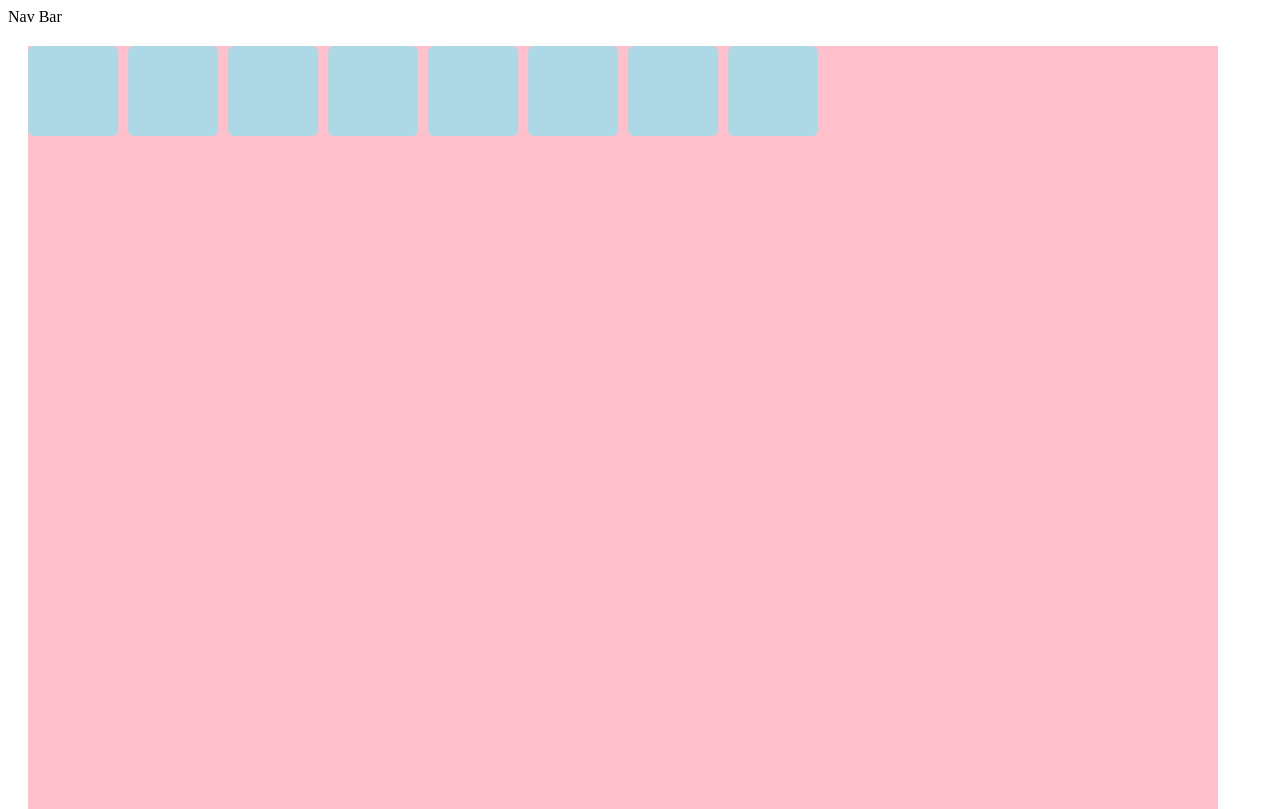
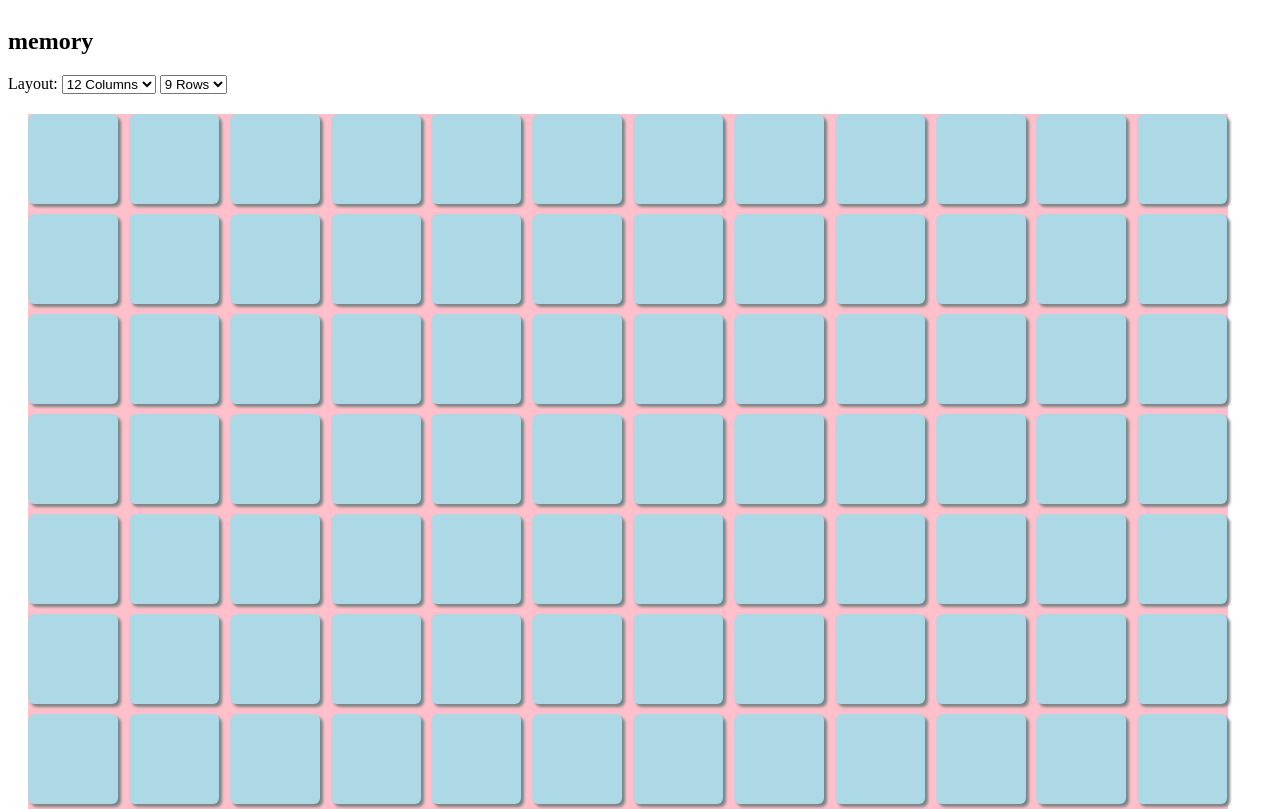
Before and after one commit to cmcrawford2/memory-game, a React (Vite) app: page / in a window 1280 px wide. Shown: the top 809 px of the page. Built offline with nearby package versions, Linux system fonts and the light colour scheme.

Commit message:
Let user determine grid

```diff
--- a/package.json
+++ b/package.json
@@ -10,6 +10,7 @@
     "preview": "vite preview"
   },
   "dependencies": {
+    "prop-types": "^15.8.1",
     "react": "^18.2.0",
     "react-dom": "^18.2.0"
   },
--- a/src/App.jsx
+++ b/src/App.jsx
@@ -1,19 +1,20 @@
-import React from "react";
+import { useState, useEffect } from "react";
 import Nav from "./Nav.jsx";
 import Card from "./Card.jsx";
 import "./style.css";
 
-const nCards = 4;
-
 export default function App() {
-  const [cards, setCards] = React.useState(createLayout());
-  const [flippedCardIds, setFlippedCardIds] = React.useState([]);
+  const [nRows, setNRows] = useState(9);
+  const [nColumns, setNColumns] = useState(12);
+  const [cards, setCards] = useState(createLayout());
+  const [flippedCardIds, setFlippedCardIds] = useState([]);
 
   function createLayout() {
     // Create an array to hold the card values
     const cardsArray = [];
+    const nCards = nRows * nColumns;
 
-    for (let i = 1; i <= nCards; i++) {
+    for (let i = 1; i <= nCards / 2; i++) {
       const cardImage = `/card${i}.jpg`;
       cardsArray.push({
         value: i,
@@ -32,14 +33,23 @@ export default function App() {
       });
     }
     // Permute the array.
-    for (let i = 2 * nCards - 1; i > 0; i--) {
+    for (let i = nCards - 1; i > 0; i--) {
       const j = Math.floor(Math.random() * i);
       const tempCard = cardsArray[i];
       cardsArray[i] = cardsArray[j];
       cardsArray[j] = tempCard;
     }
+    console.log("cardsArray:", cardsArray.length);
     return cardsArray;
   }
+
+  useEffect(() => {
+    console.log("in useEffect", nRows, nColumns);
+    // Start over when user chooses new configuration.
+    setCards(createLayout());
+    setFlippedCardIds([]);
+    // eslint-disable-next-line react-hooks/exhaustive-deps
+  }, [nRows, nColumns]);
 
   function flipCard(id) {
     if (flippedCardIds.length === 2) {
@@ -88,11 +98,27 @@ export default function App() {
     );
   });
 
+  function setNumColumns(numColumns) {
+    setNColumns(numColumns);
+  }
+
+  function setNumRows(numRows) {
+    setNRows(numRows);
+  }
+
   return (
     <main>
-      <Nav />
-
-      <div className="card-container">{cardDivs}</div>
+      <Nav onSetNumColumns={setNumColumns} onSetNumRows={setNumRows} />
+      <div
+        className="card-container"
+        style={{
+          gridTemplateColumns: `repeat(${nColumns}, 1fr)`,
+          gridTemplateRows: `repeat(${nRows}, 1fr)`,
+          maxWidth: `${nColumns * 100}px`,
+        }}
+      >
+        {cardDivs}
+      </div>
     </main>
   );
 }
--- a/src/Nav.jsx
+++ b/src/Nav.jsx
@@ -1,3 +1,53 @@
-export default function Nav() {
-  return <div>Nav Bar</div>;
+import React from "react";
+import PropTypes from "prop-types";
+
+export default function Nav(props) {
+  const [numColumns, setNumColumns] = React.useState(12);
+  const [numRows, setNumRows] = React.useState(9);
+
+  const handleNumColumnsChange = (event) => {
+    // Get the selected value from the drop-down menu and update the state
+    setNumColumns(Number(event.target.value));
+    props.onSetNumColumns(Number(event.target.value));
+  };
+
+  const handleNumRowsChange = (event) => {
+    setNumRows(Number(event.target.value));
+    props.onSetNumRows(Number(event.target.value));
+  };
+
+  return (
+    <div>
+      <h2>memory</h2>
+      <label htmlFor="numColumns">Layout:&nbsp;</label>
+      <select
+        id="numColumns"
+        value={numColumns}
+        onChange={handleNumColumnsChange}
+      >
+        <option value={2}>2 Columns</option>
+        <option value={4}>4 Columns</option>
+        <option value={6}>6 Columns</option>
+        <option value={8}>8 Columns</option>
+        <option value={10}>10 Columns</option>
+        <option value={12}>12 Columns</option>
+      </select>
+      <label htmlFor="numRows">&nbsp;</label>
+      <select id="numRows" value={numRows} onChange={handleNumRowsChange}>
+        <option value={2}>2 Rows</option>
+        <option value={3}>3 Rows</option>
+        <option value={4}>4 Rows</option>
+        <option value={5}>5 Rows</option>
+        <option value={6}>6 Rows</option>
+        <option value={7}>7 Rows</option>
+        <option value={8}>8 Rows</option>
+        <option value={9}>9 Rows</option>
+      </select>
+    </div>
+  );
 }
+
+Nav.propTypes = {
+  onSetNumRows: PropTypes.func.isRequired,
+  onSetNumColumns: PropTypes.func.isRequired,
+};
--- a/src/style.css
+++ b/src/style.css
@@ -7,8 +7,8 @@ main {
 
 .card-container {
   display: grid;
-  grid-template-columns: repeat(12, 1fr); /* 12 equal-width columns */
-  grid-template-rows: repeat(9, 1fr); /* 9 equal-height rows */
+  /* grid-template-columns: repeat(12, 1fr); 12 equal-width columns */
+  /* grid-template-rows: repeat(9, 1fr); 9 equal-height rows */
   gap: 10px;
   max-width: 1190px;
   margin: 20px;
@@ -21,7 +21,7 @@ main {
   min-width: 90px; /* To maintain sizing when zoomed in */
   background-color: lightblue;
   border-radius: 6px;
-  /* box-shadow: 3px 3px 3px gray; */
+  box-shadow: 3px 3px 3px gray;
 }
 
 .card img {
```
Also changed, not shown: src/Card.jsx (+10 -0 lines), 1 other file (tests, documents, lock files or other folders).
